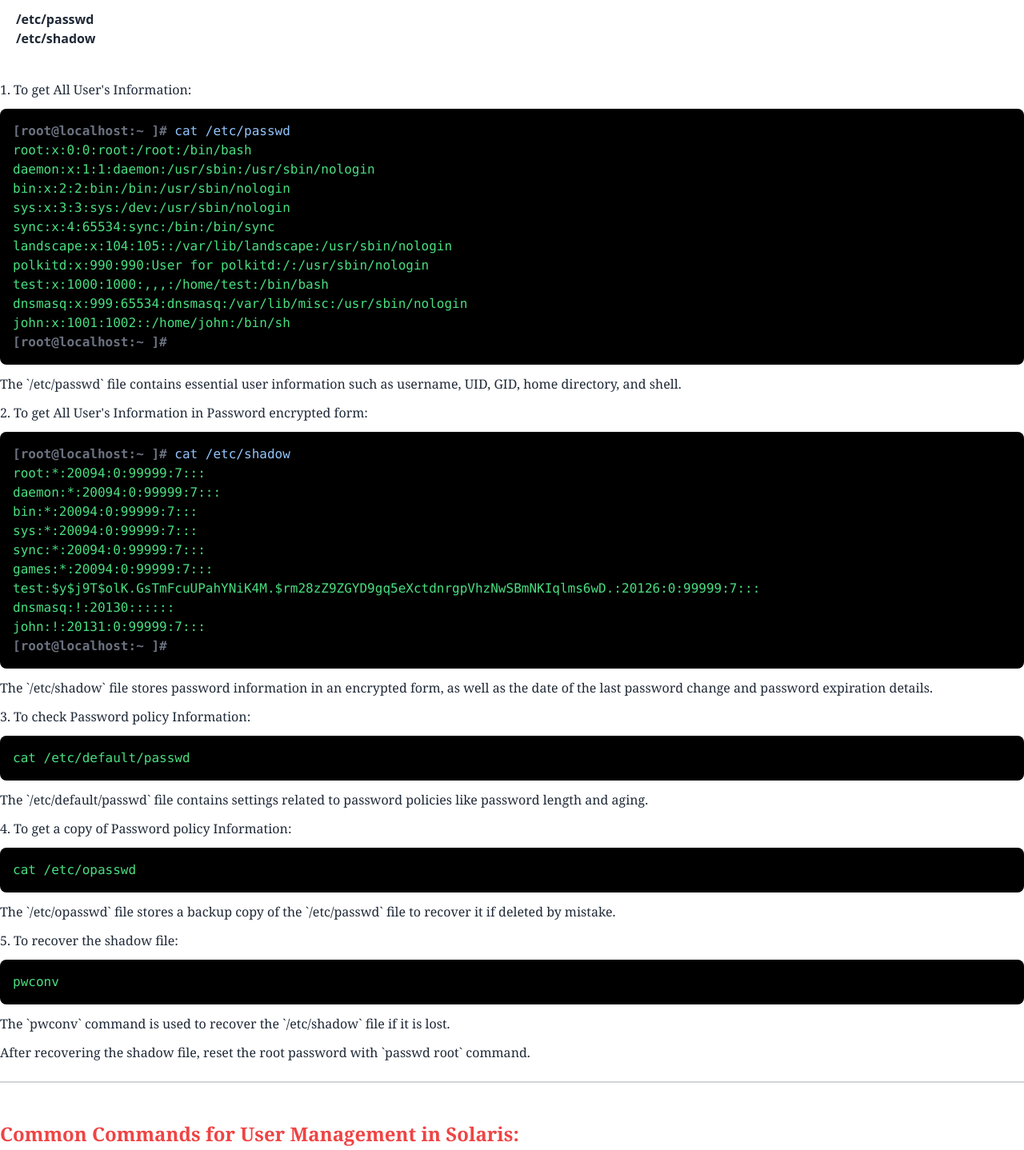
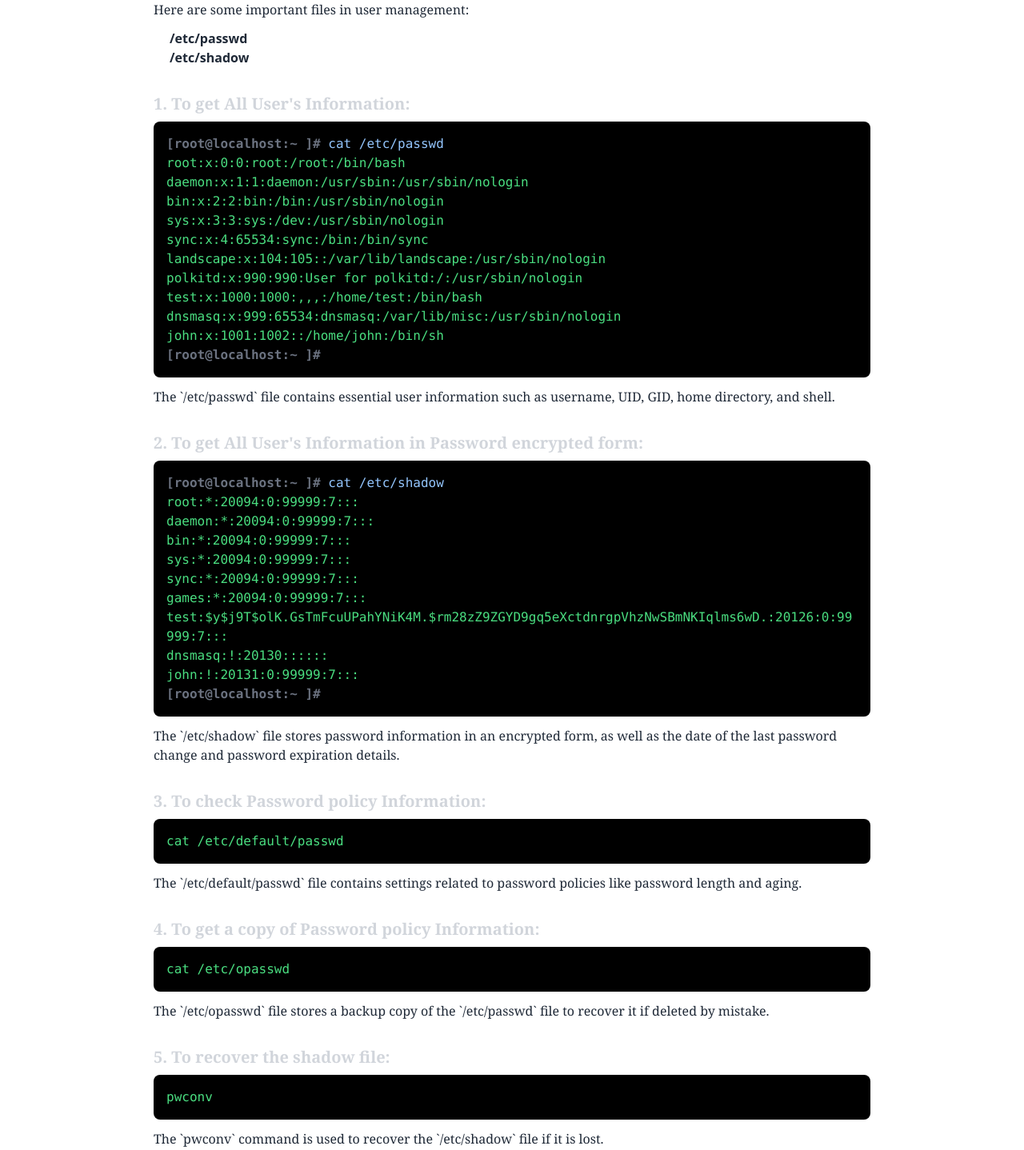
Before and after one commit to mnu4513/devfsadm, a React (Create React App) app: page /course/solaris/user-management in a window 1280 px wide. Shown: the part 412-1850 px from the top of the page at 80% size. Built offline with nearby package versions, Linux system fonts and the light colour scheme.

Commit message:
user pending

```diff
--- a/src/components/solaris/UserManagement.js
+++ b/src/components/solaris/UserManagement.js
@@ -3,7 +3,7 @@ import { Heading, Subheading, Supersubheading, Text, TerminalOutput, Line } from
 
 const UserManagement = () => {
   return (
-    <div className='mx-4 my-4 lg:max-w-7xl lg:mx-auto'>
+    <div className='mx-4 my-4 lg:max-w-4xl lg:mx-auto'>
       <Heading text="User Management in Solaris" />
 
       <Text text="In Solaris, user management involves creating, modifying, and deleting user accounts, as well as managing user attributes." />
@@ -16,9 +16,8 @@ const UserManagement = () => {
         <li className='font-bold'>/etc/shadow</li>
       </ul>
 
-<Supersubheading/>
       {/* Files Explanation */}
-      <Text text={`1. To get All User's Information:`} />
+      <Supersubheading text={`1. To get All User's Information:`} />
       <TerminalOutput content={`[root@localhost:~ ]# cat /etc/passwd
 root:x:0:0:root:/root:/bin/bash
 daemon:x:1:1:daemon:/usr/sbin:/usr/sbin/nologin
@@ -33,7 +32,7 @@ john:x:1001:1002::/home/john:/bin/sh
 [root@localhost:~ ]#`} />
       <Text text={`The \`/etc/passwd\` file contains essential user information such as username, UID, GID, home directory, and shell.`} />
 
-      <Text text={`2. To get All User's Information in Password encrypted form:`} />
+      <Supersubheading text={`2. To get All User's Information in Password encrypted form:`} />
       <TerminalOutput content={`[root@localhost:~ ]# cat /etc/shadow
 root:*:20094:0:99999:7:::
 daemon:*:20094:0:99999:7:::
@@ -47,15 +46,15 @@ john:!:20131:0:99999:7:::
 [root@localhost:~ ]#`} />
       <Text text={`The \`/etc/shadow\` file stores password information in an encrypted form, as well as the date of the last password change and password expiration details.`} />
 
-      <Text text={`3. To check Password policy Information:`} />
+      <Supersubheading text={`3. To check Password policy Information:`} />
       <TerminalOutput content={`cat /etc/default/passwd`} />
       <Text text={`The \`/etc/default/passwd\` file contains settings related to password policies like password length and aging.`} />
 
-      <Text text={`4. To get a copy of Password policy Information:`} />
+      <Supersubheading text={`4. To get a copy of Password policy Information:`} />
       <TerminalOutput content={`cat /etc/opasswd`} />
       <Text text={`The \`/etc/opasswd\` file stores a backup copy of the \`/etc/passwd\` file to recover it if deleted by mistake.`} />
 
-      <Text text={`5. To recover the shadow file:`} />
+      <Supersubheading text={`5. To recover the shadow file:`} />
       <TerminalOutput content={`pwconv`} />
       <Text text={`The \`pwconv\` command is used to recover the \`/etc/shadow\` file if it is lost.`} />
       <Text text={`After recovering the shadow file, reset the root password with \`passwd root\` command.`} />
```
